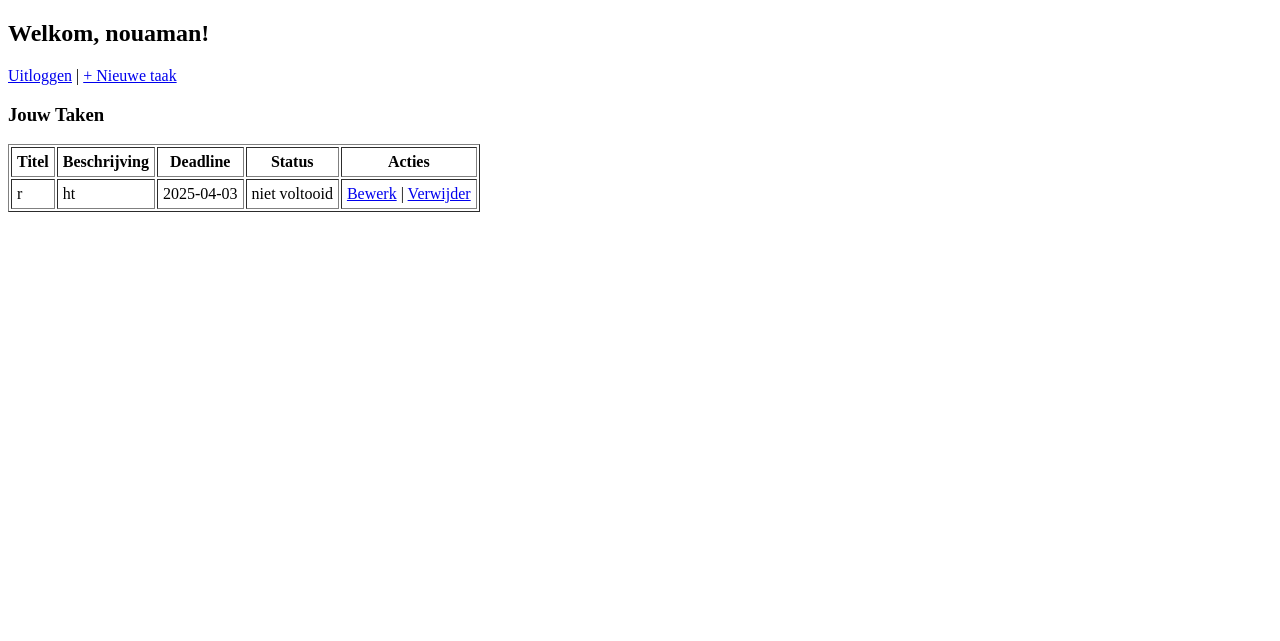
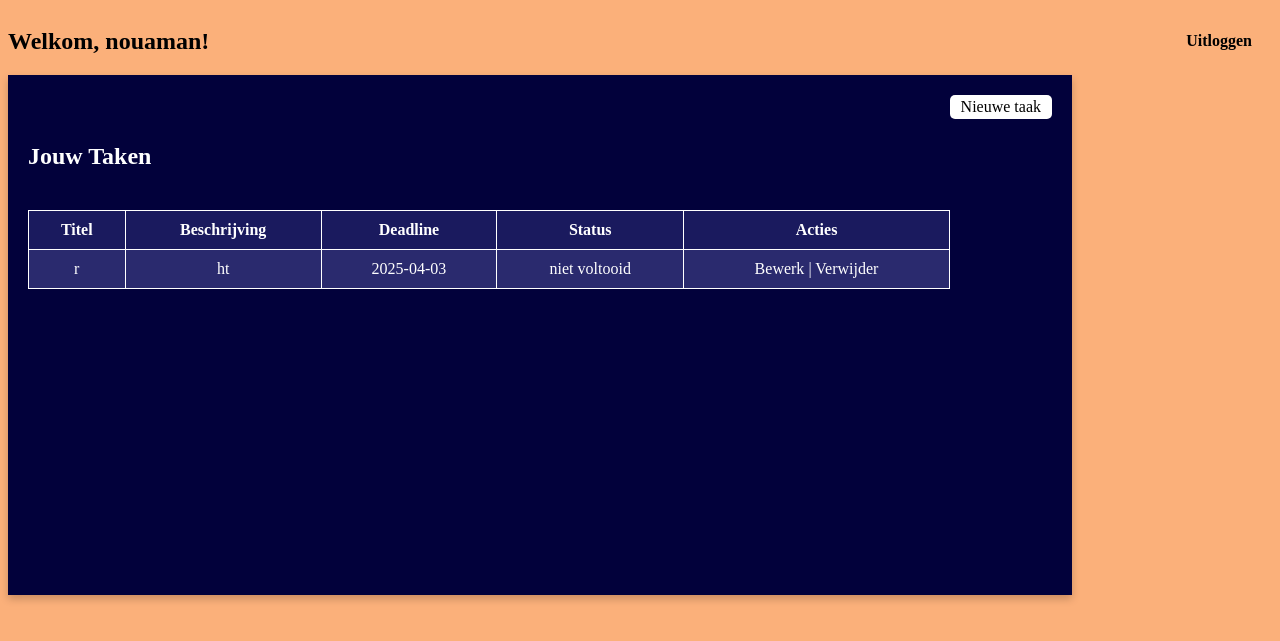
Before and after one commit to NouamanGuendoul/EXamenSOD, a PHP site: page /dashboard.php in a window 1280 px wide. Shown: the top 641 px of the page. Run offline with PHP 8.4, Linux system fonts and the light colour scheme; the visitor is signed in with stand-in values (Sample User, id 1); data comes from the database, SQL or seed files in the repository.

Commit message:
Add files via upload

```diff
--- /dev/null
+++ b/ExamenSOD/css/Style.css
@@ -0,0 +1,191 @@
+body{
+
+    background-color:#fbb07a;
+}
+
+.containerLogin{
+
+    display: flex;
+    flex-direction: column;
+    justify-content: center;
+    align-items: center;
+    height: 100vh;
+}
+.LoginForm{
+
+    background-color: #02013B ;
+    height: 472px;
+    width: 456px;
+    display: flex;
+    flex-direction: column;
+    justify-content: center;
+    align-items: center;
+
+}
+
+.LoginForm label {
+
+    color: #fff;
+ position: relative;
+    font-size: 20px;
+    margin-bottom: 10px;
+    margin-top: 10px;
+}
+
+
+.LoginForm input{
+
+    width: 80%;
+    padding: 10px;
+    border-radius: 5px;
+    border: none;
+    margin-bottom: 20px;
+    font-size: 16px;
+}
+
+.Loguit{
+
+    display: flex;
+    justify-content: space-between;
+    align-items: center;
+}
+
+/* Dashboard container styling */
+.Dashboard {
+    background-color: #02013B;
+    height: 60vh;
+    width: 80vw;
+   box-shadow: 0 4px 8px rgba(0, 0, 0, 0.2);
+    padding: 20px;
+    display: flex;
+    flex-direction: column;
+  justify-content: flex-start;
+}
+
+/* Dashboard table styling */
+.Dashboard table {
+    color: #fff;
+    text-align: center;
+    margin-top: 20px;
+    width: 90%;
+    border-collapse: collapse;
+}
+
+.Dashboard table th, .Dashboard table td {
+    border: 1px solid #fff;
+    padding: 10px;
+}
+
+.Dashboard table th {
+    background-color: #1A1A5E;
+    font-weight: bold;
+}
+
+.Dashboard table tr:nth-child(even) {
+    background-color: #2A2A6E;
+}
+
+/* Titel styling */
+.Dashboard h3 {
+    color: #fff;
+    font-size: 24px;
+    margin-bottom: 20px;
+
+}
+
+/* Knoppen styling */
+.Dashboard .button {
+    background-color: #fbb07a;
+    color: #02013B;
+    border: none;
+    padding: 10px 20px;
+    border-radius: 5px;
+    cursor: pointer;
+    font-size: 16px;
+    margin-top: 20px;
+    text-transform: uppercase;
+    transition: background-color 0.3s ease;
+}
+
+
+
+.Acties a{
+    text-decoration: none;
+    color: #fff;
+   }
+
+.loguit h2 {
+    margin: 0; /* Verwijder eventuele standaard marges */
+    text-align: left; /* Zorg ervoor dat de tekst links is uitgelijnd */
+    display: flex;
+    justify-content: start;
+}
+.Loguit a {
+    color: black;
+    text-decoration: none;
+    font-size: 16px;
+    font-weight: bold;
+    padding: 10px 20px;
+    border-radius: 5px;
+    display: flex;
+justify-content: end;
+    align-items: center;
+
+
+}
+
+.Nieuwetaak {
+
+    text-decoration: none;
+    color: black;
+    background-color: #fff;
+    height: 5%;
+    width: 10%;
+    display: flex;
+    justify-content: center;
+    align-items: center;
+    border-radius: 5px;
+    margin-left: auto;
+
+}
+
+.containerTaak {
+    background-color: #02013B ;
+    height: 585px;
+    width: 456px;
+}
+
+.containerTaak h2 {
+    color: #fff;
+    font-size: 24px;
+    margin-bottom: 20px;
+    text-align: center;
+}
+.containerTaak label {
+    color: #fff;
+    font-size: 20px;
+    margin-bottom: 10px;
+    margin-top: 10px;
+}
+.containerTaak input {
+    width: 80%;
+    padding: 10px;
+    border-radius: 5px;
+    border: none;
+    margin-top: 25px;
+    margin-bottom: 20px;
+    font-size: 16px;
+}
+
+.containerTaak a {
+    text-decoration: none;
+    margin-top: 30px;
+    color: #fff;
+    display: inline-block;
+}
+
+.containerTaak button {
+
+    margin-bottom: 20px;
+
+}
--- a/ExamenSOD/public/add_task.php
+++ b/ExamenSOD/public/add_task.php
@@ -15,17 +15,21 @@ if ($_SERVER['REQUEST_METHOD'] === 'POST') {
 <!DOCTYPE html>
 <html>
 <head><title>Taak toevoegen</title></head>
+<link rel="stylesheet" href="../css/style.css">
 <body>
+    <div class="containerTaak">
 <h2>Nieuwe Taak Toevoegen</h2>
 <form method="POST">
     <label>Titel:</label><br>
     <input type="text" name="titel" required><br>
     <label>Beschrijving:</label><br>
-    <textarea name="beschrijving" required></textarea><br>
+    <input name="beschrijving" required></input><br>
     <label>Deadline:</label><br>
     <input type="date" name="deadline" required><br><br>
     <input type="submit" value="Opslaan">
 </form>
 <a href="dashboard.php">← Terug naar dashboard</a>
+</div>
+
 </body>
 </html>
--- a/ExamenSOD/public/dashboard.php
+++ b/ExamenSOD/public/dashboard.php
@@ -14,9 +14,14 @@ $taken = $task->getAllByUser($_SESSION['user_id']);
 <!DOCTYPE html>
 <html>
 <head><title>Dashboard</title></head>
+<link rel="stylesheet" href="../css/style.css">
 <body>
-<h2>Welkom, <?php echo htmlspecialchars($gebruiker['naam']); ?>!</h2>
-<a href="logout.php">Uitloggen</a> | <a href="add_task.php">+ Nieuwe taak</a>
+<div class="Loguit"><h2>Welkom, <?php echo htmlspecialchars($gebruiker['naam']); ?>!</h2>
+<a  href="login.php">Uitloggen</a></div>
+
+<div class="Dashboard">
+
+    <a href="add_task.php" class="Nieuwetaak">Nieuwe taak</a>
 
 <h3>Jouw Taken</h3>
 <table border="1" cellpadding="5">
@@ -27,18 +32,21 @@ $taken = $task->getAllByUser($_SESSION['user_id']);
         <th>Status</th>
         <th>Acties</th>
     </tr>
+
     <?php foreach ($taken as $taak): ?>
         <tr>
             <td><?php echo htmlspecialchars($taak['titel']); ?></td>
             <td><?php echo htmlspecialchars($taak['beschrijving']); ?></td>
             <td><?php echo htmlspecialchars($taak['deadline']); ?></td>
             <td><?php echo htmlspecialchars($taak['status']); ?></td>
-            <td>
+            <td class="Acties">
+
                 <a href="edit_task.php?id=<?php echo $taak['id']; ?>">Bewerk</a> |
                 <a href="delete_task.php?id=<?php echo $taak['id']; ?>" onclick="return confirm('Weet je het zeker?')">Verwijder</a>
             </td>
         </tr>
     <?php endforeach; ?>
 </table>
+</div>
 </body>
 </html>
--- a/ExamenSOD/public/edit_task.php
+++ b/ExamenSOD/public/edit_task.php
@@ -26,13 +26,15 @@ if ($_SERVER['REQUEST_METHOD'] === 'POST') {
 <!DOCTYPE html>
 <html>
 <head><title>Bewerk Taak</title></head>
+<link rel="stylesheet" href="../css/style.css">
 <body>
+    <div class="containerTaak">
 <h2>Taak bewerken</h2>
 <form method="POST">
     <label>Titel:</label><br>
     <input type="text" name="titel" value="<?php echo htmlspecialchars($taak['titel']); ?>" required><br>
     <label>Beschrijving:</label><br>
-    <textarea name="beschrijving"><?php echo htmlspecialchars($taak['beschrijving']); ?></textarea><br>
+    <input name="beschrijving"><?php echo htmlspecialchars($taak['beschrijving']); ?></input><br>
     <label>Deadline:</label><br>
     <input type="date" name="deadline" value="<?php echo htmlspecialchars($taak['deadline']); ?>"><br>
     <label>Status:</label><br>
@@ -44,4 +46,5 @@ if ($_SERVER['REQUEST_METHOD'] === 'POST') {
 </form>
 <a href="dashboard.php">← Terug</a>
 </body>
+</div>
 </html>
--- a/ExamenSOD/public/register.php
+++ b/ExamenSOD/public/register.php
@@ -20,12 +20,14 @@ if ($_SERVER['REQUEST_METHOD'] === 'POST') {
 <!DOCTYPE html>
 <html>
 <head><title>Registreren</title></head>
+<link rel="stylesheet" href="../css/style.css">
 <body>
+    <div class="containerLogin">
 <h2>Registreren</h2>
 <?php if ($foutmelding): ?>
     <p style="color:red;"><?php echo htmlspecialchars($foutmelding); ?></p>
 <?php endif; ?>
-<form method="POST">
+<form class="LoginForm" method="POST">
     <label>Naam:</label><br>
     <input type="text" name="naam" required><br>
     <label>Email:</label><br>
@@ -34,5 +36,6 @@ if ($_SERVER['REQUEST_METHOD'] === 'POST') {
     <input type="password" name="wachtwoord" required><br><br>
     <input type="submit" value="Registreren">
 </form>
+</div>
 </body>
 </html>
```
Also changed, not shown: ExamenSOD/public/Login.php (+7 -3 lines), 3 other files.
